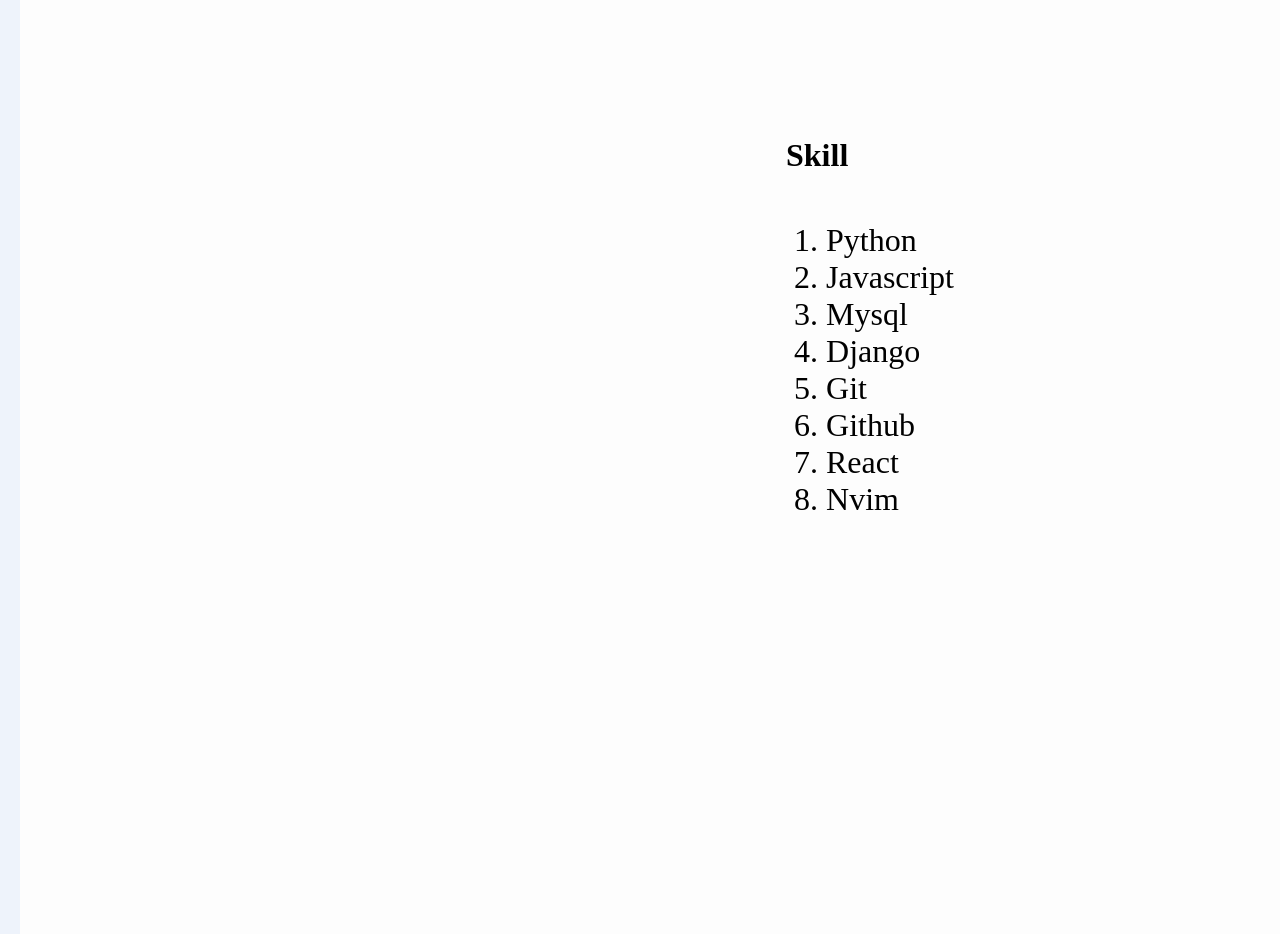
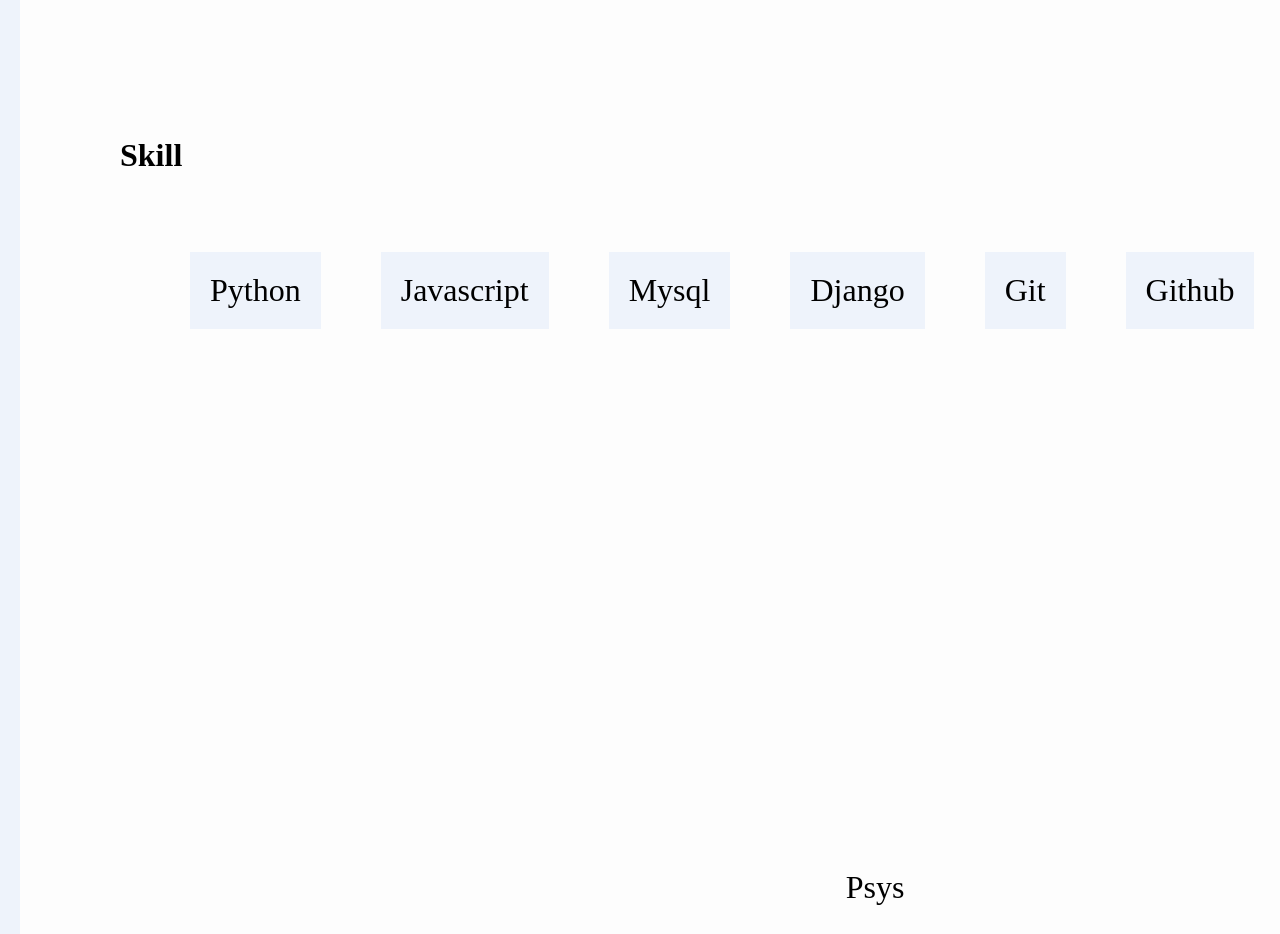
Before and after one commit to FranciscoDJVI/Javascript, a React (Create React App) app in the folder mifirstpage/: page / in a window 1280 px wide. Shown: the part 2820-3754 px from the top of the page. Built offline with nearby package versions, Linux system fonts and the light colour scheme.

Commit message:
custom]
Customized ul tag of skill

```diff
--- a/mifirstpage/src/components/Skills.js
+++ b/mifirstpage/src/components/Skills.js
@@ -1,6 +1,13 @@
 import React from "react";
 import { motion } from "framer-motion";
 
+const customStyleli = {
+  fontSize: "2rem",
+  margin: "30px",
+  background: "var(--principal-color)",
+  padding: "10px",
+  border: "10px var(--principal-color) solid",
+};
 const skills = [
   "Python",
   "Javascript",
@@ -32,19 +39,29 @@
 function Skills() {
   return (
     <div className="skills">
+      <h2 style={{ fontSize: "2rem", marginBottom: "3rem" }}>Skill</h2>
       <div>
-        <h2 style={{ fontSize: "2rem", marginBottom: "3rem" }}>Skill</h2>
-        <motion.ol variants={containerVarinats} initial="hidden" animate="show">
+        <motion.ul
+          variants={containerVarinats}
+          initial="hidden"
+          animate="show"
+          style={{
+            display: "flex",
+            flexDirection: "row",
+            gap: "4",
+            listStyleType: "none",
+          }}
+        >
           {skills.map((skill, index) => (
             <motion.li
-              style={{ fontSize: "2rem" }}
+              style={customStyleli}
               key={index}
               variants={itemVariants}
             >
               {skill}
             </motion.li>
           ))}
-        </motion.ol>
+        </motion.ul>
       </div>
     </div>
   );
```
